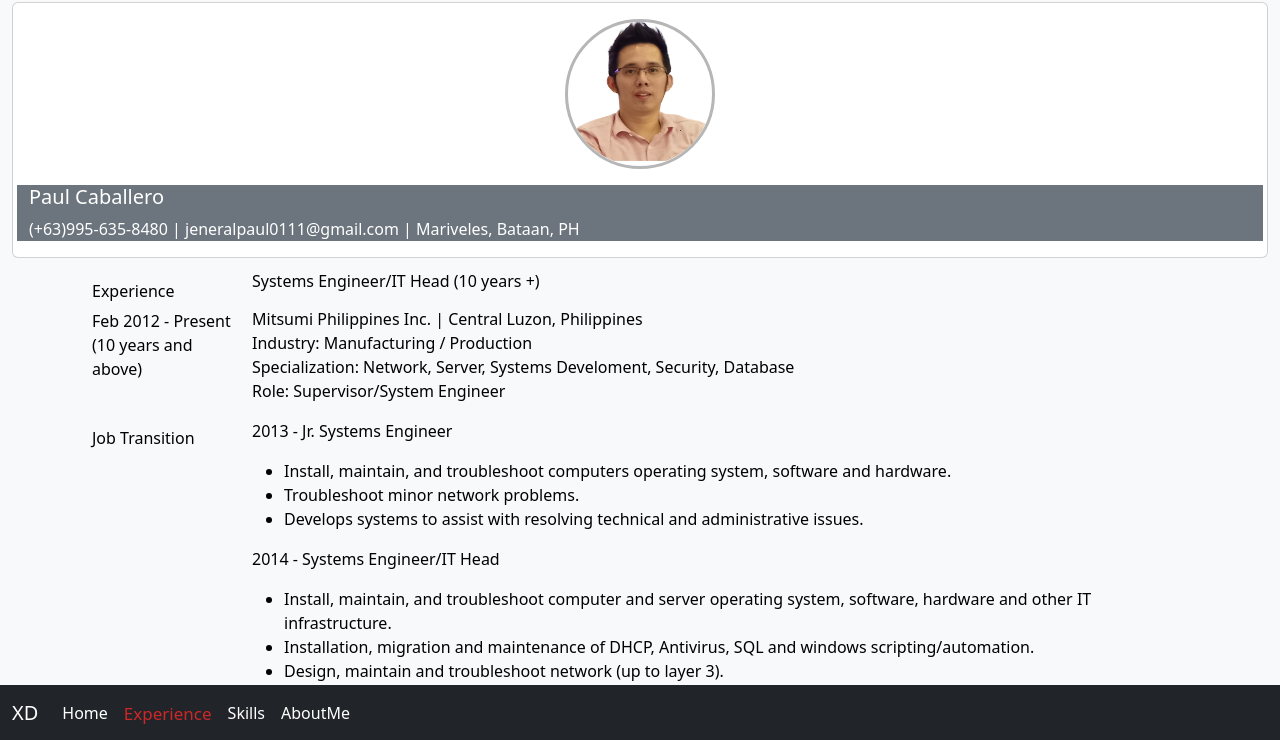
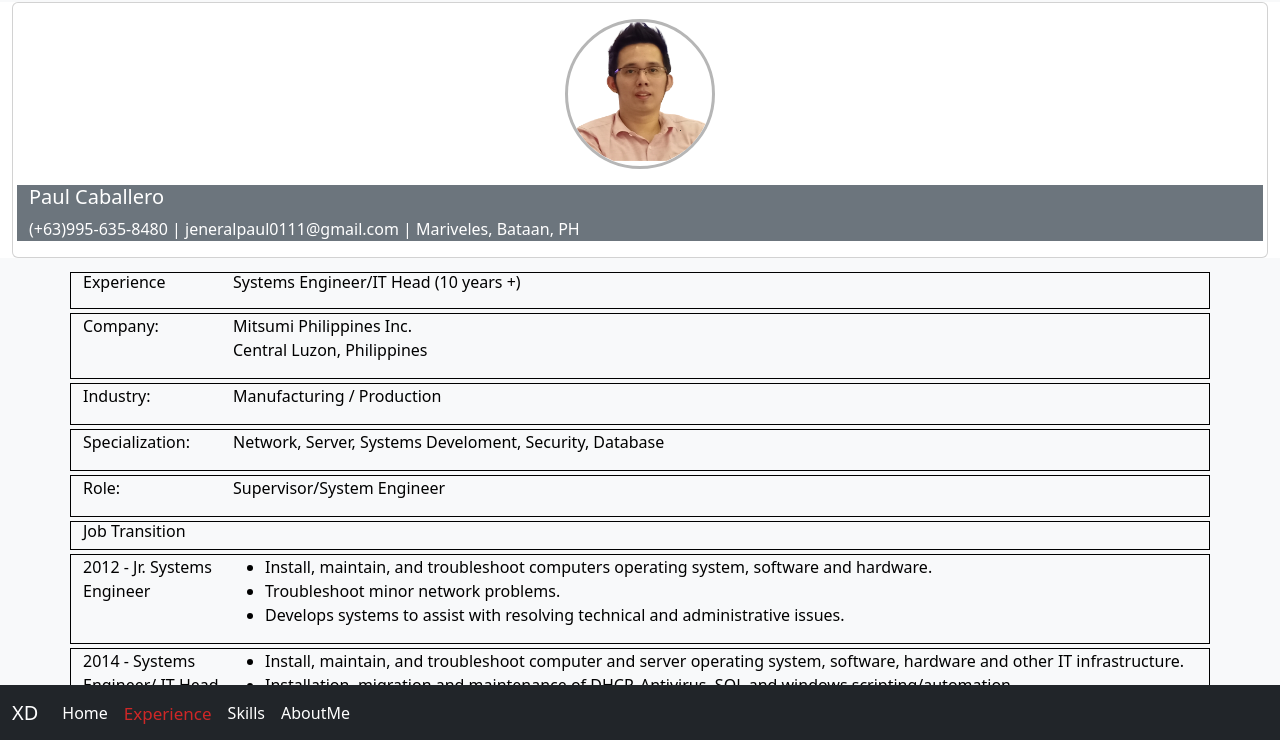
Before and after one commit to jeneralpaul0111/PaulCaballero, a website: page experience.html in a window 1280 px wide. Shown: the part 58-798 px from the top of the page. Drawn offline with nearby package versions, Linux system fonts and the light colour scheme.

Commit message:
Update 20230314 Finished Index 5

```diff
--- a/Styles/index.css
+++ b/Styles/index.css
@@ -14,6 +14,7 @@
 .picture1 {
   position: fixed;
   top: 60px;
+  background-color: white;
 }
 
 .small-img {
@@ -52,11 +53,12 @@ html {
 .container {
   display: flex;
   margin: 0%;
+  border: solid 1px black;
 }
 
 .sidebar {
   flex: 0 0 150px;
-  margin: 10px;
+  margin: 0px;
   height: 100%;
   align-self: flex-start;
 }
--- a/experience.html
+++ b/experience.html
@@ -83,37 +83,77 @@
     <div class="experienceBodyMB d-md-none"></div>
     <div class="experienceBody"></div>
     <div class="Body">
-      <div class="container">
+      <div class="container my-1">
         <div class="sidebar">
           <h6>Experience</h6>
-          <ul class="list-unstyled">
-            <li>Feb 2012 - Present</li>
-            <li>(10 years and above)</li>
-          </ul>
         </div>
         <div class="body">
           <ul class="list-unstyled">
             <h6>Systems Engineer/IT Head (10 years +)</h6>
           </ul>
+        </div>
+      </div>
+      <div class="container my-1">
+        <div class="sidebar">
           <ul class="list-unstyled">
-            <li>Mitsumi Philippines Inc. | Central Luzon, Philippines</li>
-            <li>Industry: Manufacturing / Production</li>
-            <li>
-              Specialization: Network, Server, Systems Develoment, Security,
-              Database
-            </li>
-            <li>Role: Supervisor/System Engineer</li>
+            <li>Company:</li>
+          </ul>
+        </div>
+        <div class="body">
+          <ul class="list-unstyled">
+            <li>Mitsumi Philippines Inc.</li>
+            <li>Central Luzon, Philippines</li>
           </ul>
         </div>
       </div>
-      <div class="container">
+      <div class="container my-1">
+        <div class="sidebar">
+          <ul class="list-unstyled">
+            <li>Industry:</li>
+          </ul>
+        </div>
+        <div class="body">
+          <ul class="list-unstyled">
+            <li>Manufacturing / Production</li>
+          </ul>
+        </div>
+      </div>
+      <div class="container my-1">
+        <div class="sidebar">
+          <ul class="list-unstyled">
+            <li>Specialization:</li>
+          </ul>
+        </div>
+        <div class="body">
+          <ul class="list-unstyled">
+            <li>Network, Server, Systems Develoment, Security, Database</li>
+          </ul>
+        </div>
+      </div>
+      <div class="container my-1">
+        <div class="sidebar">
+          <ul class="list-unstyled">
+            <li>Role:</li>
+          </ul>
+        </div>
+        <div class="body">
+          <ul class="list-unstyled">
+            <li>Supervisor/System Engineer</li>
+          </ul>
+        </div>
+      </div>
+      <div class="container my-1">
         <div class="sidebar">
           <h6>Job Transition</h6>
         </div>
+      </div>
+      <div class="container my-1">
+        <div class="sidebar">
+          <ul class="list-unstyled">
+            <li>2012 - Jr. Systems Engineer</li>
+          </ul>
+        </div>
         <div class="body">
-          <ul class="list-unstyled">
-            <li>2013 - Jr. Systems Engineer</li>
-          </ul>
           <ul>
             <li>
               Install, maintain, and troubleshoot computers operating system,
@@ -125,9 +165,15 @@
               administrative issues.
             </li>
           </ul>
+        </div>
+      </div>
+      <div class="container my-1">
+        <div class="sidebar">
           <ul class="list-unstyled">
-            <li>2014 - Systems Engineer/IT Head</li>
+            <li>2014 - Systems Engineer/ IT Head</li>
           </ul>
+        </div>
+        <div class="body">
           <ul>
             <li>
               Install, maintain, and troubleshoot computer and server operating
@@ -148,11 +194,15 @@
               administrative issues.
             </li>
           </ul>
+        </div>
+      </div>
+      <div class="container my-1">
+        <div class="sidebar">
           <ul class="list-unstyled">
-            <li>
-              2015 and above - Systems Engineer Supervisor / IT Head / DPO
-            </li>
+            <li>2015 and above - Systems Engineer Supervisor/ IT Head/ DPO</li>
           </ul>
+        </div>
+        <div class="body">
           <ul>
             <li>
               Oversee ongoing improvements and the feasibility of
```
